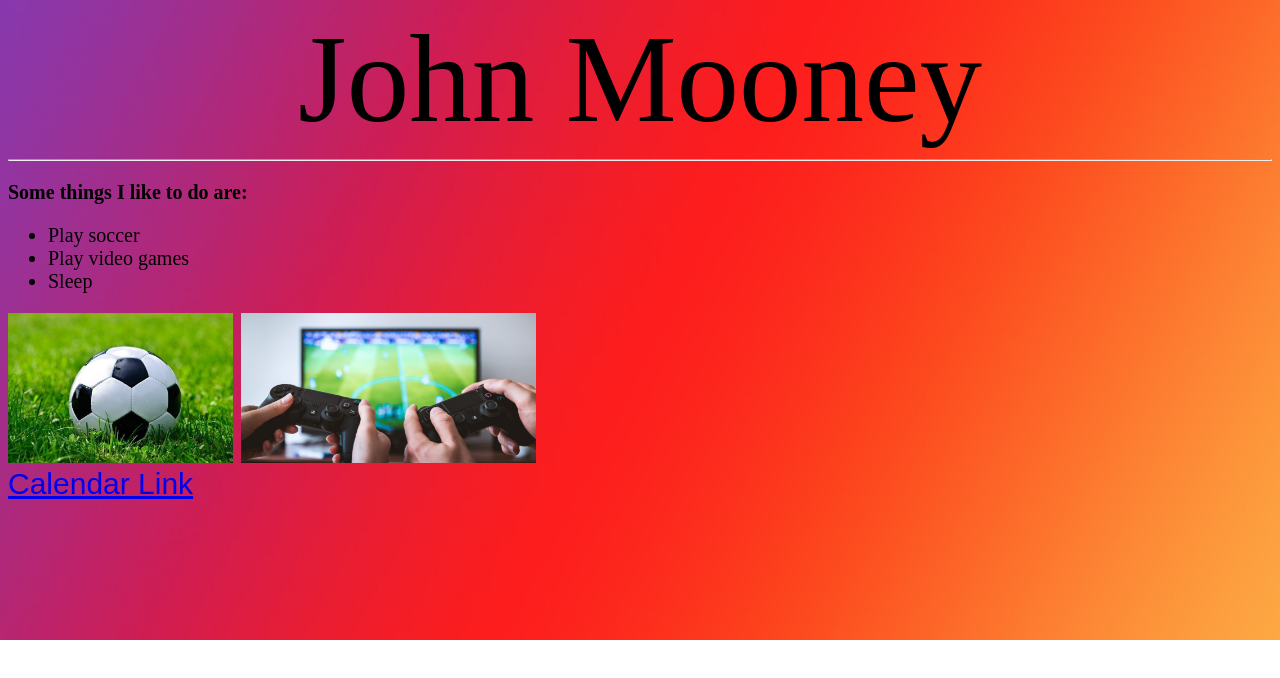
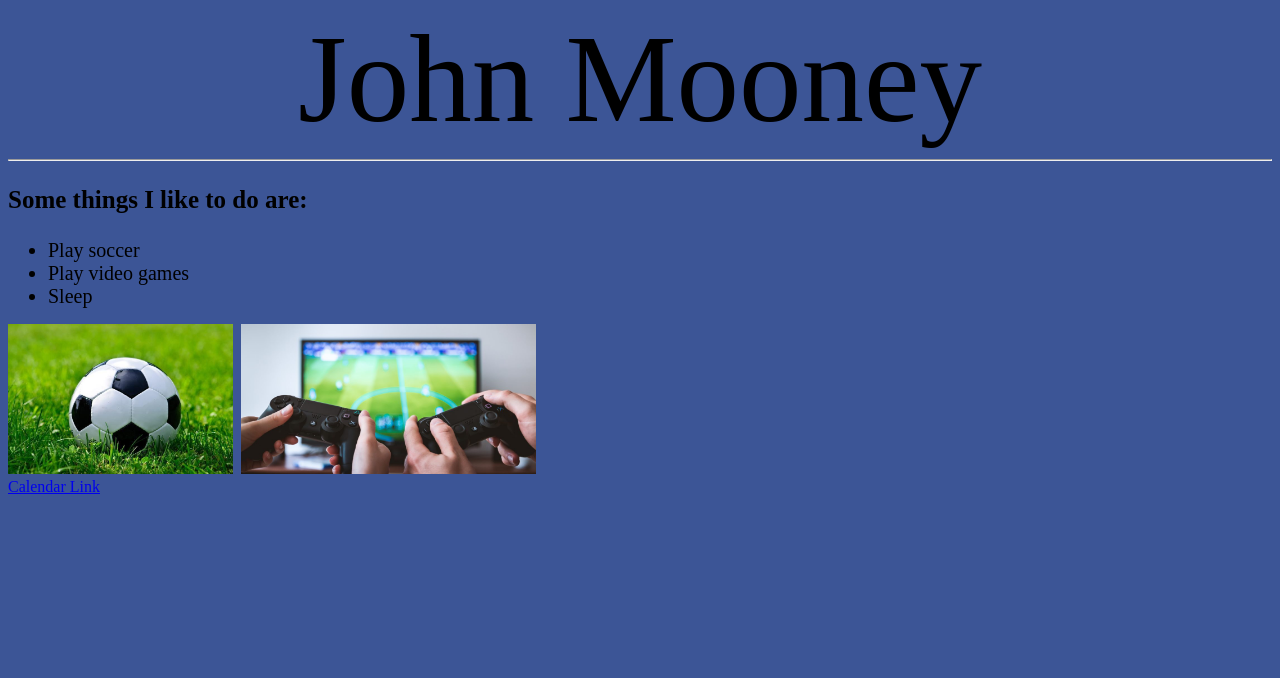
Before and after one commit to 122jmooney/first-website.io, a plain HTML site: page index.html in a window 1280 px wide. Drawn offline with Linux system fonts and the light colour scheme.

Commit message:
Add files via upload

```diff
--- a/index.html
+++ b/index.html
@@ -3,39 +3,18 @@
   <head>
     <meta charset="utf-8">
     <title>John Mooney</title>
-<style>
-body {
-  background-image:url('img/background.jpg');
-  background-repeat:no-repeat;
-  background-size:cover;
-}
-center {
-  font-size:125px
-}
-  h3 {
-  font-size:20px;
-  }
-  ul {
-    font-size:20px
-  }
-  a {
-    font-family: 'Source Sans Pro', sans-serif;
-    font-size: 30px
-  }
-</style>
-
   </head>
-  <body>
-    <center>John Mooney</center>
+  <body style="background-color:rgb(60,85,150)">
+    <center style="font-size:125px">John Mooney</center>
     <hr>
-    <h3>Some things I like to do are:</h3>
+    <h3 style="font-size:25px">Some things I like to do are:</h3>
     <ul>
-      <li>Play soccer</li>
-      <li>Play video games</li>
-      <li>Sleep</li>
+      <li style="font-size:20px">Play soccer</li>
+      <li style="font-size:20px">Play video games</li>
+      <li style="font-size:20px">Sleep</li>
     </ul>
     <img src="img/soccerball.jpeg" height="150"alt=""> <img src="img/sleep.jpg" height="150"alt=""> <img src="img/videogames.jpg" height="150"alt="">
 <br>
-    <a href="https://122jmooney.github.io/calender.io/" target="_blank">Calendar Link</a>
+    <a href="https://122jmooney.github.io/calender.io/">Calendar Link</a>
   </body>
 </html>
```
